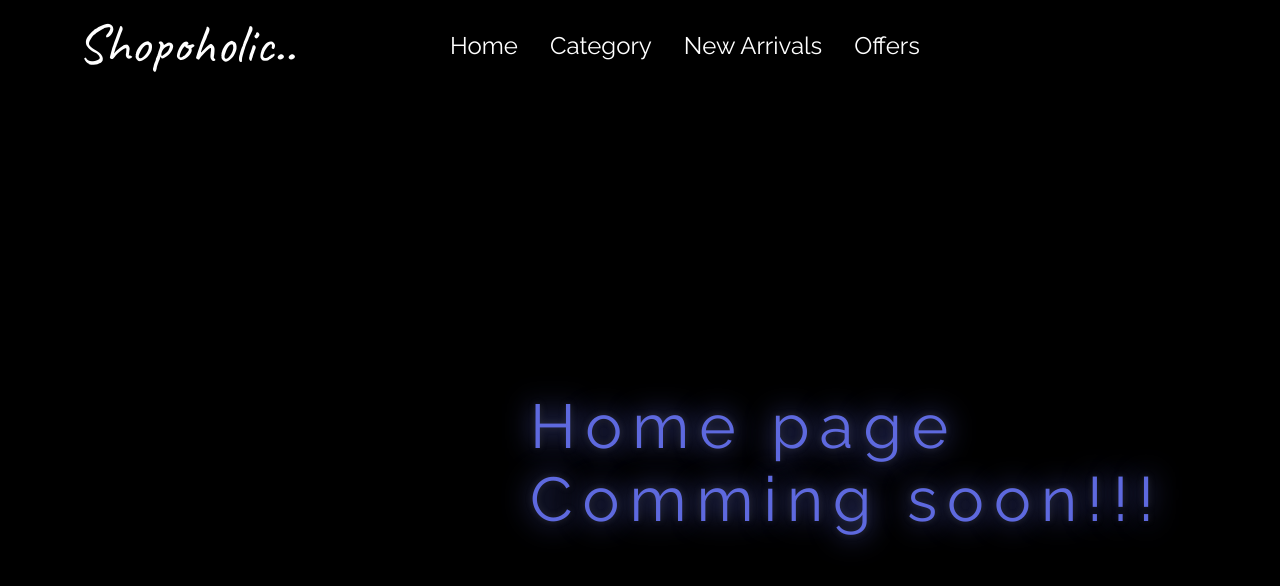
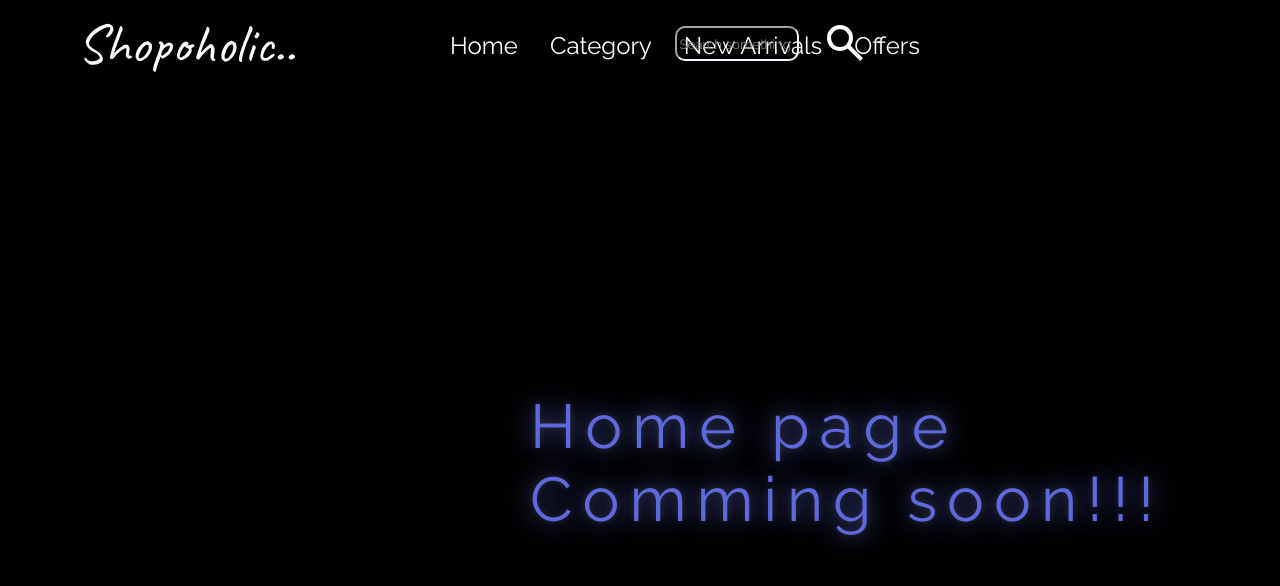
Before and after one commit to ARJUN-SREEKUMAR/shopoholic--Ecommerce-platform, a React (Create React App) app: page / in a window 1280 px wide. Shown: the top 586 px of the page. Built offline with nearby package versions, Linux system fonts and the light colour scheme; some icons are missing.

Commit message:
commiting after 1st valuation

```diff
--- a/src/App.js
+++ b/src/App.js
@@ -2,16 +2,19 @@
 import './App.css';
 import Login from './components/Login';
 import {Routes, Route, useNavigate, BrowserRouter} from 'react-router-dom';
-
+import { useState } from 'react';
 import Navbar from './components/Navbar';
 import Signup from './components/Signup';
 import Home from './components/Home';
 
+import { logincontext } from './components/global/contex';
 function App() {
+
+  const [islogin, setislogin] = useState(false)
   return (
-    <div className="App">
-      {/* <Login></Login> */}
-      {/* <Signup></Signup> */}
+
+    <logincontext.Provider    value={{islogin,setislogin} } >
+
               <BrowserRouter>
               <Routes>
                   <Route path="/signup" element={<Signup />} />
@@ -19,8 +22,8 @@ function App() {
                   <Route path="/" element={<Home />} />
                 </Routes>
                 </BrowserRouter>
-    {/* <Navbar></Navbar> */}
-    </div>
+
+    </logincontext.Provider >
   );
 }
 
--- a/src/components/Login.jsx
+++ b/src/components/Login.jsx
@@ -7,8 +7,11 @@ import {getAuth,signInWithEmailAndPassword,sendPasswordResetEmail} from 'firebas
 import app from '././firebase/Firebase'
 import {  signInWithPopup, GoogleAuthProvider } from "firebase/auth";
 import { useNavigate } from 'react-router-dom';
+import { logincontext } from './global/contex'; // usecontext
+import { useContext } from 'react'; //usecontext
 
 //importing custom alerts
+
 
 
 
@@ -16,7 +19,7 @@ const provider = new GoogleAuthProvider(app);
 const auth=getAuth(app);
 
 function Login() {
-
+  const {islogin,setislogin}=useContext(logincontext) // use contex useage from app.js
   let navigate = useNavigate();
 
 
@@ -26,7 +29,7 @@ function Login() {
   const handleSubmit = (event) => {
 
     event.preventDefault();
-    // Here you can send the username and password to the server to check if they are correct
+
     console.log(`Username: ${username}\nPassword: ${password}`);
 // alert("some thing fishy!!!")
     signInWithEmailAndPassword(auth, username, password)
@@ -37,7 +40,9 @@ function Login() {
     console.log("Login sucessfull");
     // ...
     navigate('/');
+    setislogin(true)
     setformClass(true);
+
   })
   .catch((error) => {
     const errorCode = error.code;
@@ -92,7 +97,9 @@ function Login() {
                           navigate('/signup');
                           }
                          }>don't have an account?</button>
-                         <div class={log.googlebtn} onClick={()=>{
+
+
+                         <div className={log.googlebtn} onClick={()=>{
                                                       ///////////google authentication
                                       const auth = getAuth();
                                       signInWithPopup(auth, provider)
@@ -115,10 +122,10 @@ function Login() {
                                           // ...
                                         });}
                                     }  >
-                                    <div class={log.googleiconwrapper}>
-                                      <img class={log.googleicon} src="https://upload.wikimedia.org/wikipedia/commons/5/53/Google_%22G%22_Logo.svg"/>
+                                    <div className={log.googleiconwrapper}>
+                                      <img className={log.googleicon} src="https://upload.wikimedia.org/wikipedia/commons/5/53/Google_%22G%22_Logo.svg"/>
                                     </div>
-                                    <p class={log.btntext}
+                                    <p className={log.btntext}
                                     ><b>Sign in with google</b></p>
                                   </div>
                          <button className={log.fbtn} onClick={()=>{
@@ -142,7 +149,7 @@ function Login() {
                          }}>forgot password?</button>
                          </div>
             </div>
-            <button class={log.glowingbtn}><span class={log.glowingtxt}>L<span class={log.faultyletter}>O</span>GIN</span></button>
+            <button className={log.glowingbtn}><span className={log.glowingtxt}>L<span className={log.faultyletter}>O</span>GIN</span></button>
           </form>
 
         </div>
--- a/src/components/Navbar.jsx
+++ b/src/components/Navbar.jsx
@@ -24,10 +24,12 @@ function Navbar() {
                         </li>
                 </div>
                 <div className={nav.searchbox}>
-                     <button className={nav.btnsearch}><Icon icon='material-symbols:search' /></button>
+
                       < input type='text' className={nav.inputsearch} placeholder='Search something...' />
+                      <button className={nav.btnsearch}><Icon icon='material-symbols:search' /></button>
 
-                </div>
+                     <button className={nav.loginicon}> <Icon icon="streamline:interface-lock-combination-combo-lock-locked-padlock-secure-security-shield-keyhole" /></button>
+                     </div>
             </ul>
         </div>
     </div>
--- a/src/components/Navbar.module.css
+++ b/src/components/Navbar.module.css
@@ -15,6 +15,7 @@ a{
     left: 0px;
     top: 0px;
     overflow-x: hidden;
+    overflow-y: hidden;
 }
 
 @import url('https://fonts.googleapis.com/css2?family=Raleway:wght@300&display=swap');
@@ -89,85 +90,69 @@ flex-grow: 0;
 
 
 .searchbox{
-    width: fit-content;
-    height: fit-content;
+    width: 100%;
+    height: 100%;
     position: relative;
-    left: 1700px;
+    left: 10%;
     margin: 0px;
     padding: 0px;
-
+    gap: 20px;
     display: flex;
     justify-content: center;
     align-items: center;
 
-    font-family: 'Lato' !important;
+    font-family: "Raleway", sans-serif;
   }
   .inputsearch{
-    height: 50px;
-    width: 25px;
-    border-style: none;
-    padding: 10px;
-    font-size: 18px;
-    letter-spacing: 2px;
-    outline: none;
-    border-radius: 50px;
-    transition: all .5s ease-in-out;
-    background-color: #201f1f;
-    padding-right: 40px;
-    color:#fff;
+
+    width: 10%;
+    height: 35px;
+    margin-left: 2px;
+    margin-top: -10px;
+    background-color: transparent;
+    color:#FFFFFF;
+    border-color: aliceblue;
+    border-radius: 10px;
+    font-family: "Raleway", sans-serif;
+
+
   }
   .inputsearch::placeholder{
-    display: none;
+    color: grey;
+    text-align: center;
+  }
 
-    color: #201f1f;
 
-    font-size: 20px;
-    letter-spacing: 2px;
-    font-weight: 100;
-  }
-  .inputsearch.inputsearch::ms-input-placeholder:focus{
-    color:rgba(255,255,255,.5);
-    font-size: 18px;
-    letter-spacing: 2px;
-    font-weight: 100;
+  .btnsearch{
+    margin-left: -2%;
+    margin-top: 0px;
+    width: 100px;
+    font-size: 3rem;
+    background-color: transparent;
+    color:white;
+    border-color: transparent;
 
   }
 
-  .btnsearch{
-    width: 120px;
-    height: 50px;
-    border-style: none;
-    font-size: 55px;
-    padding-left: 10px;
-    margin-left: 10px;
-    font-weight: bold;
-    outline: none;
-    cursor: pointer;
-    border-radius: 50%;
-    position: absolute;
+  @import url("https://fonts.googleapis.com/css?family=Raleway");
 
-    color:#ffffff ;
-    background-color:transparent;
-    pointer-events: painted;
+:root {
+  --glow-color: #5e69de;
+  --white: #fff;
+--google-blue: #4285f4;
+--button-active-blue: #1669F2;
 
-  }
-  .btnsearch:focus ~ .inputsearch{
-    width: 300px;
-    border-radius: 0px;
-    background-color: transparent;
-    padding-left: 10px;
-    margin-right: 110px;
-    border-bottom:1px solid rgba(255,255,255,.5);
-    transition: all 500ms cubic-bezier(0, 0.110, 0.35, 2);
-  }
-  .inputsearch:focus{
-    width: 300px;
-    border-radius: 0px;
-    padding: 10px;
-    background-color: transparent;
-    color: #0ce2e2;
-    border-bottom:1px solid rgba(255,255,255,.5);
-    transition: all 500ms cubic-bezier(0, 0.110, 0.35, 2);
+}
+.loginicon{
+  background-color: transparent;
+  color:white;
+  border-color: transparent;
+  font-size: 40px;
+  margin-top: -900px;
+   top: 0px;
+  margin: auto;
+  left: 85%;
+  position: absolute;
 
 
-  }
+}
--- /dev/null
+++ b/src/components/global/contex.jsx
@@ -0,0 +1,3 @@
+import { createContext, useContext } from "react";
+
+export  const logincontext = createContext({});
```
